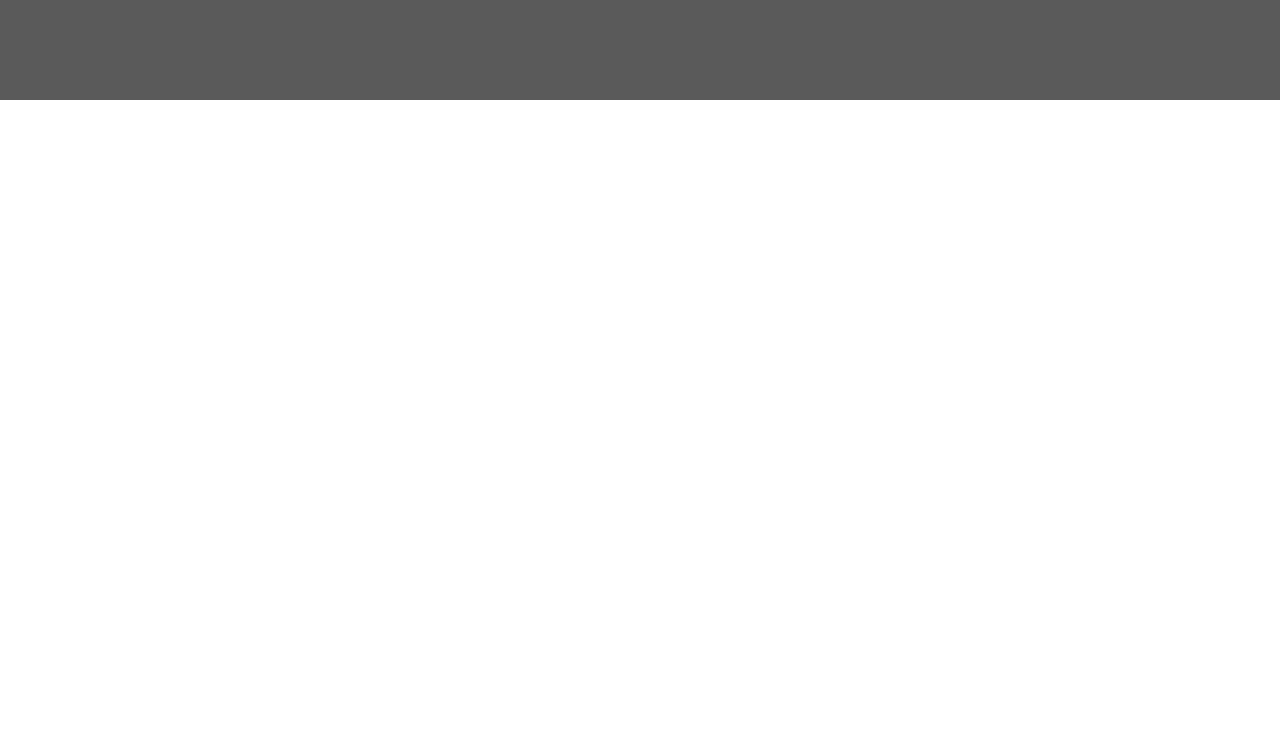
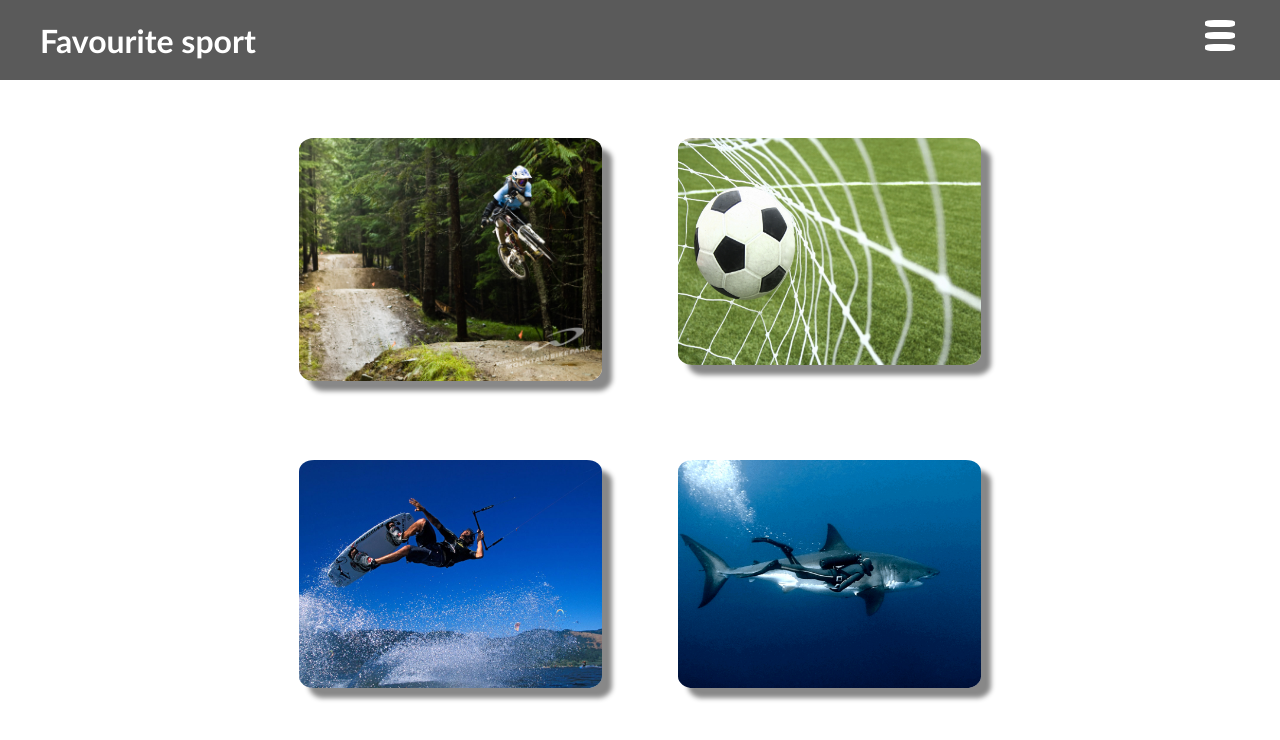
Before and after one commit to matssa/IT2810-prosjekt2, a plain HTML site: page pages/index.html in a window 1280 px wide. Drawn offline with nearby package versions, Linux system fonts and the light colour scheme.

Commit message:
en basik index side er ferdig

```diff
--- /dev/null
+++ b/css/index.css
@@ -0,0 +1,46 @@
+
+img {
+    max-width: 100%;
+    max-height: 100%;
+    border-radius: 5%;
+    box-shadow: 10px 10px 5px #888888;
+    cursor: pointer;
+}
+
+img:hover{
+    box-shadow: 0 0 0;
+}
+
+.sport {
+
+    width: auto; /*change to auto when we get images*/
+    /*height: auto; change to auto when we get images*/
+    height: 100%;
+    margin: 5%;
+    flex: 1;
+
+}
+
+
+.contentRow {
+    display: flex;
+    flex-direction: row;
+
+}
+
+#content {
+    margin-top: 100px;
+    margin-left: auto;
+    margin-right: auto;
+    margin-bottom: auto;
+
+
+    height: 60%;
+    width: 60%;
+
+    display: flex;
+    flex-direction: column;
+    align-items: center;
+    justify-content: center;
+
+}
--- a/css/main.css
+++ b/css/main.css
@@ -1,10 +1,73 @@
+a {
+    font-family: Trebuchet MS, sans-serif;
+    text-decoration: none;
+}
+
+.insideMenuLogo{
+    background-color: #FFFFFF;
+    border-radius: 30%;
+    height: 7px;
+    width: 30px;
+    margin: 5px;
+    z-index: 2;
+}
+
 #navigationBar {
     background-color: #5a5a5a;
     width:100%;
-    height:100px;
+    height:80px;
     position:absolute;
     left: 0;
     right: 0;
     top: 0;
     list-style-type: none;
+    display: flex;
+    flex-direction: row;
+
+
 }
+
+#navHeader {
+    margin-left: 40px;
+    font-family: Trebuchet MS, sans-serif;
+    color: #FFF;
+}
+
+#menu {
+    margin: 20px;
+    margin-right: 40px;
+    cursor: pointer;
+}
+
+#space {
+    display: flex;
+    flex: 3;
+}
+
+#dropdown {
+     position: relative;
+     display: inline-block;
+ }
+
+#dropdown:hover #dropdownContent {
+    display: block;
+}
+
+#dropdownContent {
+    display: none;
+    position: absolute;
+    right: 0;
+    background-color: #f9f9f9;
+    min-width: 160px;
+    box-shadow: 0px 8px 16px 0px rgba(0,0,0,0.2);
+    z-index: 1;
+}
+
+#dropdownContent a {
+    color: black;
+    padding: 12px 16px;
+    text-decoration: none;
+    display: block;
+}
+
+#dropdownContent a:hover {background-color: #f1f1f1}
--- /dev/null
+++ b/pages/common/navBar.html
@@ -0,0 +1,31 @@
+<!DOCTYPE html>
+<html lang="en">
+<head>
+    <meta charset="UTF-8">
+    <title>Title</title>
+</head>
+<body>
+<div id="navigationBar">
+    <a href="index.html"><h1 id="navHeader"> Favourite sport</h1></a>
+    <div id="space">
+    </div>
+    <div id="dropdown">
+        <div id="menu">
+            <div class="insideMenuLogo"></div>
+            <div class="insideMenuLogo"></div>
+            <div class="insideMenuLogo"></div>
+        </div>
+        <div id="dropdownContent">
+            <a href="index.html">Home</a>
+            <a href="#">Downhill cycling</a>
+            <a href="#">Football</a>
+            <a href="#">Kite surfing</a>
+            <a href="#">Diving</a>
+        </div>
+    </div>
+</div>
+
+
+
+</body>
+</html>
--- a/pages/index.html
+++ b/pages/index.html
@@ -3,11 +3,45 @@
 <head>
     <meta charset="UTF-8">
     <title>Favourite Sport</title>
+
+    <link rel="stylesheet" type="text/css" href="../css/index.css">
     <link rel="stylesheet" type="text/css" href="../css/main.css">
+
+    <script src="https://code.jquery.com/jquery-3.2.1.js"
+            integrity="sha256-DZAnKJ/6XZ9si04Hgrsxu/8s717jcIzLy3oi35EouyE="
+            crossorigin="anonymous"></script>
+
+    <script>
+        $(function(){
+            $("#navBar").load("common/navBar.html");
+        });
+    </script>
+
 </head>
 <body>
-    <div id="navigationBar">
+
+    <div id="navBar"></div>
+
+    <div id="content">
+        <div class="contentRow">
+            <div class="sport">
+                <img src="../resources/imagesIndex/mountainBike.jpg">
+            </div>
+            <div class="sport">
+                <img src="../resources/imagesIndex/football.jpg">
+            </div>
+        </div>
+        <div class="contentRow">
+            <div class="sport">
+                <img src="../resources/imagesIndex/kite.jpg">
+            </div>
+            <div class="sport">
+                <img src="../resources/imagesIndex/diving.jpg">
+            </div>
+        </div>
     </div>
+
+
 
 </body>
 </html>
```
Also changed, not shown: resources/imagesIndex/diving.jpg (added), resources/imagesIndex/football.jpg (added), resources/imagesIndex/kite.jpg (added), resources/imagesIndex/mountainBike.jpg (added).
